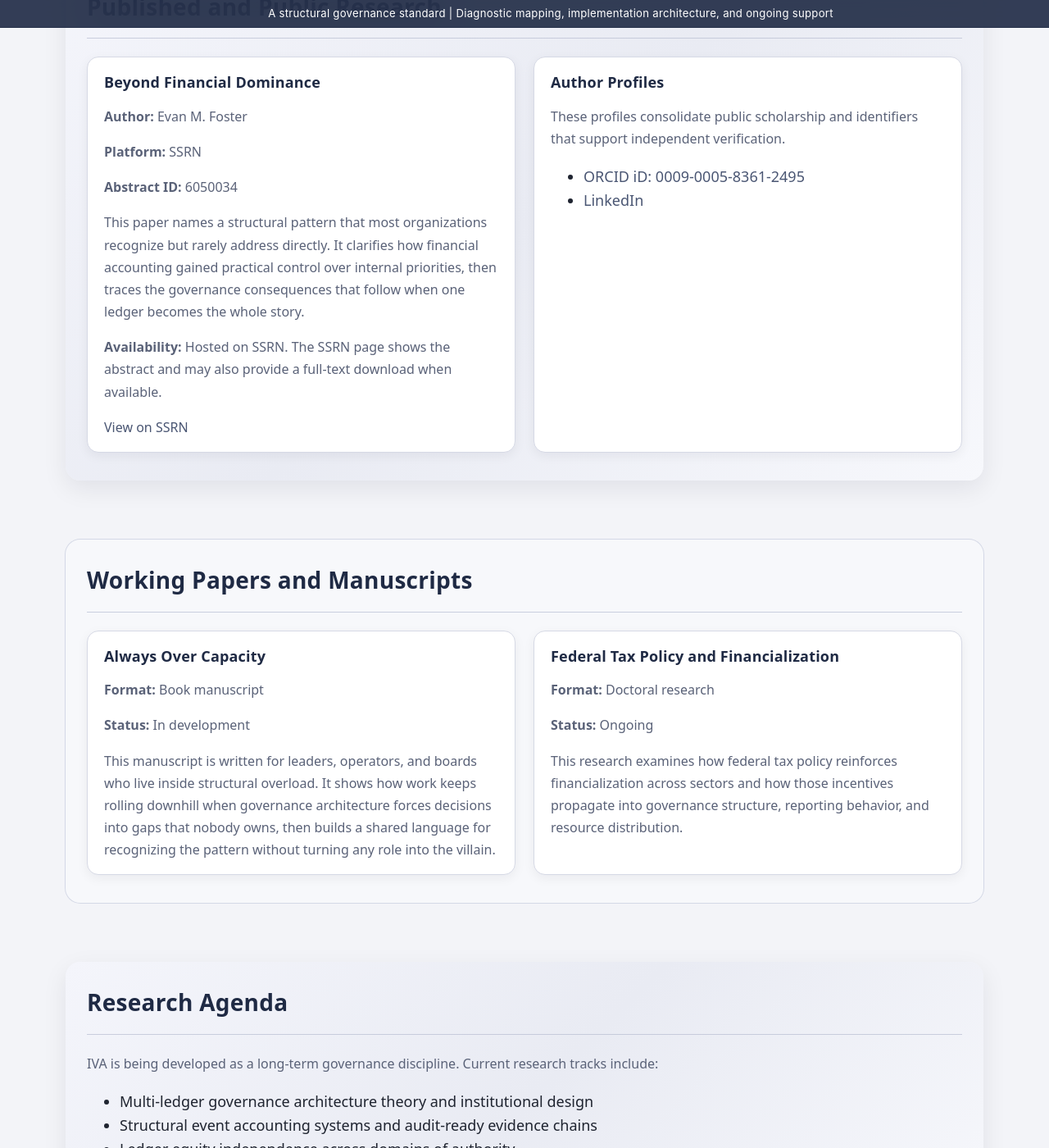
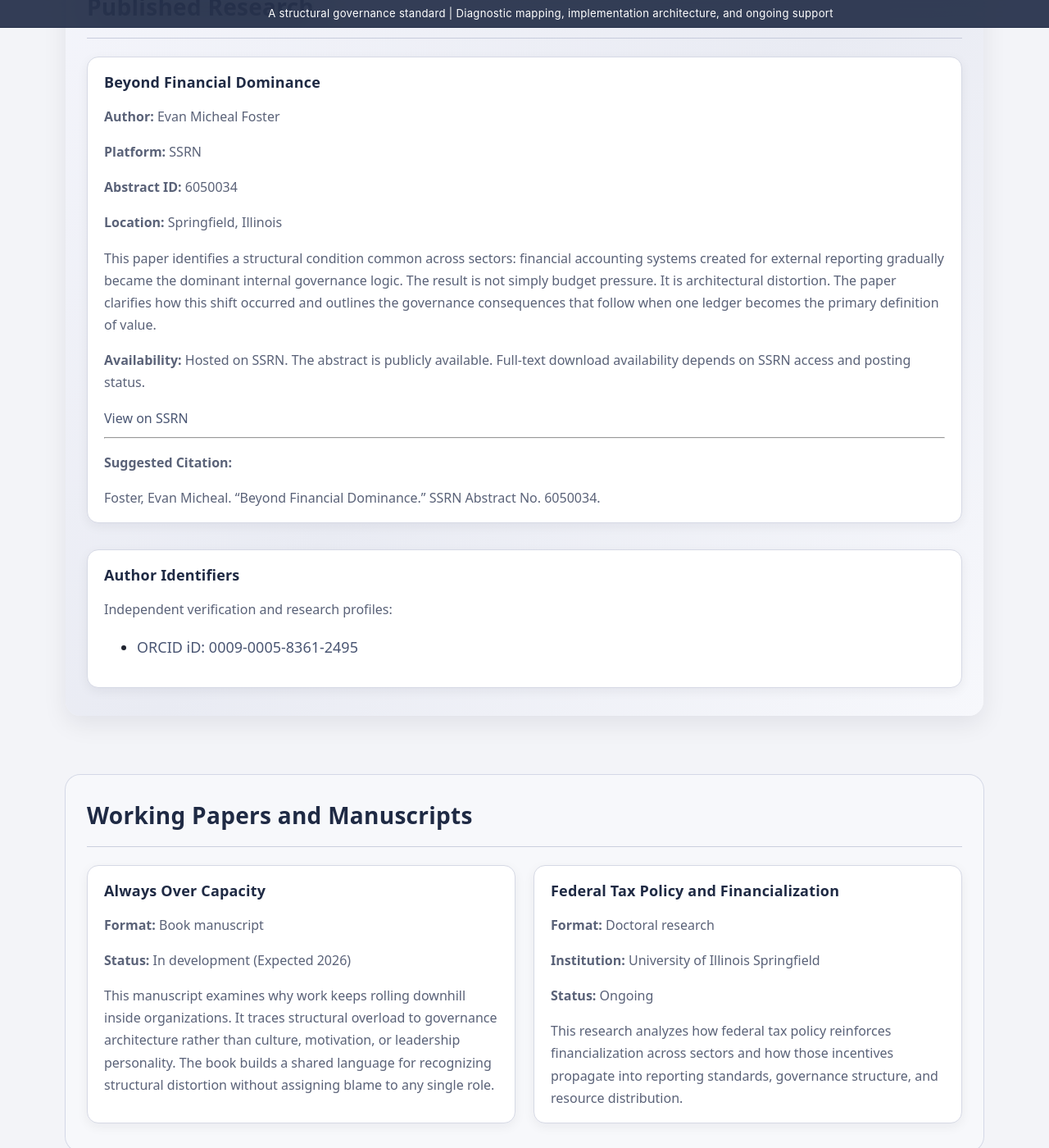
Before and after one commit to efost7873/integratedvaluearchitecture.com, a Jekyll site: the page built from publications.html, in a window 1280 px wide and 1400 px high, scrolled down 599 px. Shown: the whole window at 82% size. Built offline with Jekyll 4.4.1, drawn with Linux system fonts in a browser that asks for light colours; some of the changed text lies outside the part shown.

Commit message:
Updated citation block, meta and SEO

```diff
--- a/publications.html
+++ b/publications.html
@@ -1,8 +1,8 @@
 ---
 layout: default
 title: Publications
-seo_title: Publications | Integrated Value Architecture
-seo_description: Research publications, working papers, and governance scholarship related to the IVA Standard and multi-ledger governance architecture.
+seo_title: Publications | Evan Micheal Foster | Integrated Value Architecture
+seo_description: Research publications and working papers by Evan Micheal Foster, Founder and Principal Architect of Integrated Value Architecture LLC in Springfield, Illinois.
 ---
 
 <div class="iva-page">
@@ -14,44 +14,60 @@
       <h1>Publications</h1>
     </div>
 
-    <p>Integrated Value Architecture is grounded in original work on governance structure, financial dominance, plural value recognition, and multi-ledger accounting design. This page collects published research and active manuscripts connected to that work.</p>
+    <p>This page contains published research and active manuscripts by <strong>Evan Micheal Foster</strong>, Founder and Principal Architect of Integrated Value Architecture LLC, based in Springfield, Illinois.</p>
 
-    <p>IVA Standard and IVA Diagnostic are public artifacts. Valuation manuals, scoring mechanics, and implementation procedures remain protected intellectual property.</p>
+    <p>The work focuses on governance architecture, financial dominance, plural value recognition, and multi-ledger accounting design. IVA Standard and IVA Diagnostic are public governance artifacts. Valuation manuals and system mechanics remain protected intellectual property.</p>
   </section>
 
-  <!-- PUBLISHED -->
+  <!-- PUBLISHED RESEARCH -->
   <section id="pub-published" class="iva-band-strong">
     <div class="section-header">
-      <h2>Published and Public Research</h2>
+      <h2>Published Research</h2>
     </div>
 
-    <div class="grid grid-2">
+    <div class="card">
 
-      <div class="card">
       <h3>Beyond Financial Dominance</h3>
-        <p><strong>Author:</strong> Evan M. Foster</p>
+
+      <p><strong>Author:</strong> Evan Micheal Foster</p>
       <p><strong>Platform:</strong> SSRN</p>
       <p><strong>Abstract ID:</strong> 6050034</p>
-        <p>This paper names a structural pattern that most organizations recognize but rarely address directly. It clarifies how financial accounting gained practical control over internal priorities, then traces the governance consequences that follow when one ledger becomes the whole story.</p>
-        <p><strong>Availability:</strong> Hosted on SSRN. The SSRN page shows the abstract and may also provide a full-text download when available.</p>
+      <p><strong>Location:</strong> Springfield, Illinois</p>
+
+      <p>This paper identifies a structural condition common across sectors: financial accounting systems created for external reporting gradually became the dominant internal governance logic. The result is not simply budget pressure. It is architectural distortion. The paper clarifies how this shift occurred and outlines the governance consequences that follow when one ledger becomes the primary definition of value.</p>
+
+      <p><strong>Availability:</strong> Hosted on SSRN. The abstract is publicly available. Full-text download availability depends on SSRN access and posting status.</p>
+
       <p>
         <a href="https://ssrn.com/abstract=6050034" target="_blank" rel="noopener">View on SSRN</a>
       </p>
+
+      <hr>
+
+      <p><strong>Suggested Citation:</strong></p>
+      <p>Foster, Evan Micheal. “Beyond Financial Dominance.” SSRN Abstract No. 6050034.</p>
+
     </div>
 
-      <div class="card">
-        <h3>Author Profiles</h3>
-        <p>These profiles consolidate public scholarship and identifiers that support independent verification.</p>
+    <div class="card" style="margin-top: 2rem;">
+
+      <h3>Author Identifiers</h3>
+
+      <p>Independent verification and research profiles:</p>
+
       <ul>
-          <li><a href="https://orcid.org/0009-0005-8361-2495" target="_blank" rel="noopener">ORCID iD: 0009-0005-8361-2495</a></li>
-          <li><a href="https://www.linkedin.com/in/evan-micheal-foster/" target="_blank" rel="noopener">LinkedIn</a></li>
+        <li>
+          <a href="https://orcid.org/0009-0005-8361-2495" target="_blank" rel="noopener">
+            ORCID iD: 0009-0005-8361-2495
+          </a>
+        </li>
       </ul>
+
     </div>
 
-    </div>
   </section>
 
-  <!-- WORKING -->
+  <!-- WORKING MANUSCRIPTS -->
   <section id="pub-working" class="iva-band-soft">
     <div class="section-header">
       <h2>Working Papers and Manuscripts</h2>
@@ -62,40 +78,46 @@
       <div class="card">
         <h3>Always Over Capacity</h3>
         <p><strong>Format:</strong> Book manuscript</p>
-        <p><strong>Status:</strong> In development</p>
-        <p>This manuscript is written for leaders, operators, and boards who live inside structural overload. It shows how work keeps rolling downhill when governance architecture forces decisions into gaps that nobody owns, then builds a shared language for recognizing the pattern without turning any role into the villain.</p>
+        <p><strong>Status:</strong> In development (Expected 2026)</p>
+
+        <p>This manuscript examines why work keeps rolling downhill inside organizations. It traces structural overload to governance architecture rather than culture, motivation, or leadership personality. The book builds a shared language for recognizing structural distortion without assigning blame to any single role.</p>
       </div>
 
       <div class="card">
         <h3>Federal Tax Policy and Financialization</h3>
         <p><strong>Format:</strong> Doctoral research</p>
+        <p><strong>Institution:</strong> University of Illinois Springfield</p>
         <p><strong>Status:</strong> Ongoing</p>
-        <p>This research examines how federal tax policy reinforces financialization across sectors and how those incentives propagate into governance structure, reporting behavior, and resource distribution.</p>
+
+        <p>This research analyzes how federal tax policy reinforces financialization across sectors and how those incentives propagate into reporting standards, governance structure, and resource distribution.</p>
       </div>
 
     </div>
   </section>
 
-  <!-- AGENDA -->
+  <!-- RESEARCH AGENDA -->
   <section id="pub-agenda" class="iva-band-strong">
     <div class="section-header">
       <h2>Research Agenda</h2>
     </div>
 
-    <p>IVA is being developed as a long-term governance discipline. Current research tracks include:</p>
+    <p>Integrated Value Architecture is being developed as a long-term governance discipline. Current research tracks include:</p>
 
     <ul>
       <li>Multi-ledger governance architecture theory and institutional design</li>
       <li>Structural event accounting systems and audit-ready evidence chains</li>
-      <li>Ledger equity independence across domains of authority</li>
-      <li>Internal monopoly formation inside organizations and how it distorts decision pathways</li>
+      <li>Ledger equity independence across governance domains</li>
+      <li>Internal monopoly formation and structural decision bottlenecks</li>
       <li>Governance architecture as a prerequisite for AI-ready organizational data</li>
     </ul>
+
   </section>
 
   <!-- META -->
   <section id="pub-meta" class="iva-band-soft">
     <p><strong>Maintained by:</strong> Integrated Value Architecture LLC</p>
+    <p><strong>Founder:</strong> Evan Micheal Foster</p>
+    <p><strong>Headquarters:</strong> Springfield, Illinois</p>
     <p><strong>Last updated:</strong> February 2026</p>
   </section>
 
```
Lines whose indentation alone changed are shown as unchanged.
